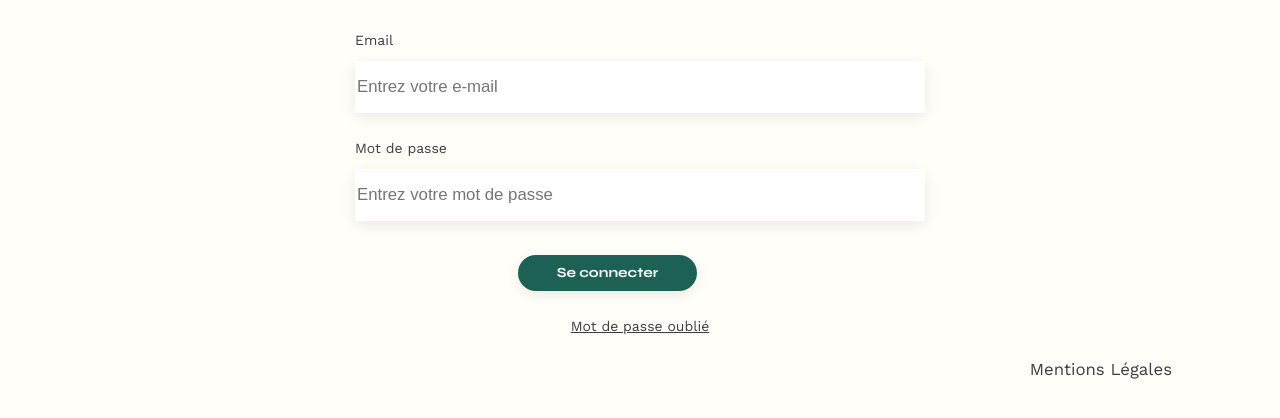
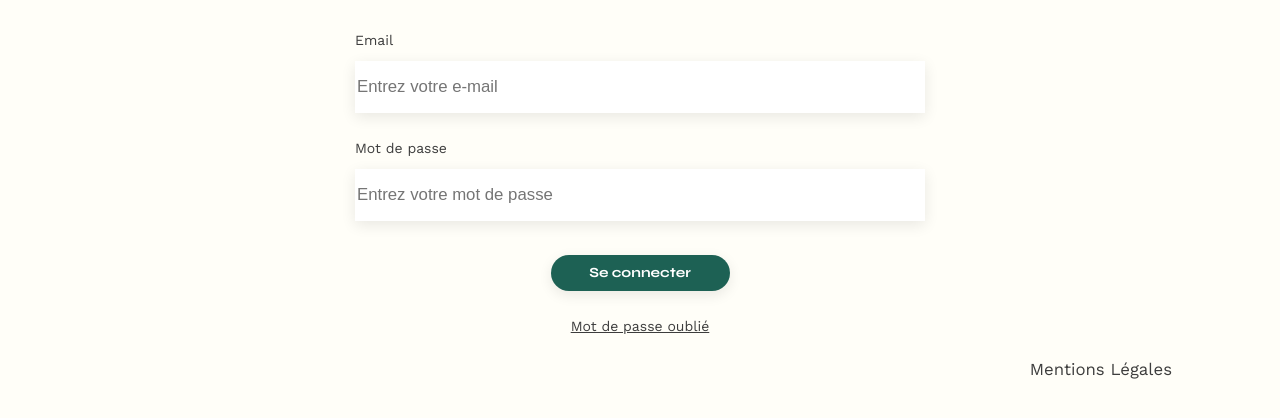
Before and after one commit to Nosylax/Portfolio-architecte-sophie-bluel, a plain HTML site: page FrontEnd/login.html in a window 1280 px wide. Shown: the part 198-616 px from the top of the page. Drawn offline with nearby package versions, Linux system fonts and the light colour scheme.

Commit message:
Centrer bouton submit form

```diff
--- a/FrontEnd/assets/style.css
+++ b/FrontEnd/assets/style.css
@@ -260,15 +260,18 @@ li:hover {
   box-shadow: 0px 4px 14px rgba(0, 0, 0, 0.09);
 }
 
+.forms div {
+  text-align: center;
+}
+
 input[type="submit"] {
   font-family: "Syne";
   font-weight: 700;
   color: white;
-  background-color: #1d6154;
+
   width: 179px;
   text-align: center;
   border-radius: 60px;
-  margin-left: 163px;
   cursor: pointer;
   font-size: 14px;
   height: 36px;
@@ -277,6 +280,12 @@ input[type="submit"] {
 
 .contact input[type="submit"] {
   margin-top: 40px;
+  background-color: #1d6154;
+}
+
+.log_in input[type="submit"] {
+  margin-left: 0px;
+  background-color: #1d6154;
 }
 
 footer nav ul {
--- a/FrontEnd/login.html
+++ b/FrontEnd/login.html
@@ -27,7 +27,7 @@
       </nav>
     </header>
     <main>
-      <section class="forms">
+      <section class="forms log_in">
         <h2>Log In</h2>
         <form class="login_forms" id="login_forms">
           <label for="email">Email</label>
@@ -47,7 +47,9 @@
           <p class="error_message">
             “Erreur dans l’identifiant ou le mot de passe
           </p>
-          <input type="submit" id="connect_button" value="Se connecter" />
+          <div>
+            <input type="submit" id="connect_button" value="Se connecter" />
+          </div>
           <div class="forgotten_password">Mot de passe oublié</div>
         </form>
       </section>
```
Also changed, not shown: FrontEnd/index.html (+3 -1 lines).
